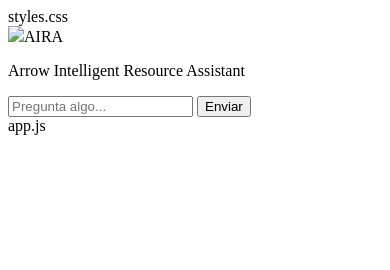
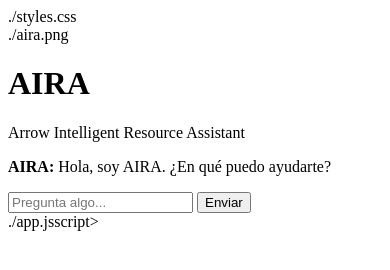
Before and after one commit to casticorense/aira-webapp, a plain HTML site: page index.html in a window 390 px wide. Drawn offline with Linux system fonts and the light colour scheme.

Commit message:
Refactor index.html for improved structure and responsiveness
Updated HTML structure and added viewport meta tag.

```diff
--- a/index.html
+++ b/index.html
@@ -1,42 +1,44 @@
 <!DOCTYPE html>
 <html lang="es">
 <head>
-    <meta charset="UTF-8">
+  <meta charset="UTF-8" />
+  <meta name="viewport" content="width=device-width, initial-scale=1.0" />
+
   <title>AIRA Assistant</title>
-    styles.css
+
+  ./styles.css
 </head>
 
 <body>
-
   <div class="container">
 
     <div class="avatar-section">
+      ./aira.png
 
-        <img src="        <h2>AIRA</h2>
-
+      <h1>AIRA</h1>
       <p>Arrow Intelligent Resource Assistant</p>
-
     </div>
 
     <div class="chat-section">
+      <div id="messages" class="messages">
+        <p class="aira-message">
+          <strong>AIRA:</strong> Hola, soy AIRA. ¿En qué puedo ayudarte?
+        </p>
+      </div>
 
-        <div id="messages"></div>
-
+      <div class="input-area">
         <input
           id="userInput"
           type="text"
           placeholder="Pregunta algo..."
-        >
+        />
 
-        <button onclick="sendMessage()">
-            Enviar
-        </button>
-
+        <button onclick="sendMessage()">Enviar</button>
+      </div>
     </div>
 
   </div>
 
-app.js
-
+  ./app.jsscript>
 </body>
 </html>
```
Lines whose indentation alone changed are shown as unchanged.
